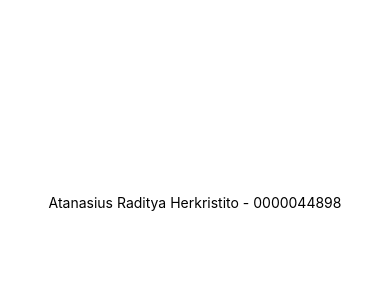
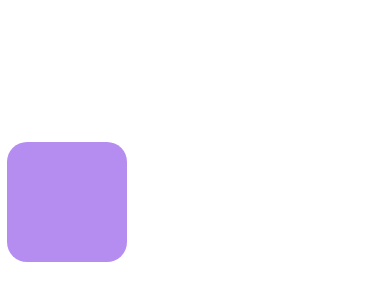
Before and after one commit to BANGATA/cross-platform, a React Native app: screen / in a window 390 px wide. Shown: the part 220-520 px from the top of the page. Built offline with nearby package versions, Linux system fonts and the light colour scheme.

Commit message:
feat: animation

```diff
--- a/App.js
+++ b/App.js
@@ -1,18 +1,46 @@
-import { StyleSheet, View, Text } from "react-native";
+import React from "react";
+import { StyleSheet, View } from "react-native";
+import Animated, {
+  useSharedValue,
+  useAnimatedStyle,
+  withTiming,
+  withRepeat,
+} from "react-native-reanimated";
 
 export default function App() {
+  const offset = useSharedValue(200);
+
+  const animatedStyles = useAnimatedStyle(() => ({
+    transform: [{ translateX: offset.value }],
+  }));
+
+  React.useEffect(() => {
+    offset.value = withRepeat(
+      // highlight-next-line
+      withTiming(-offset.value, { duration: 1500 }),
+      -1,
+      true
+    );
+  }, []);
+
   return (
     <View style={styles.container}>
-      <Text>Atanasius Raditya Herkristito - 0000044898</Text>
+      <Animated.View style={[styles.box, animatedStyles]} />
     </View>
   );
 }
 
 const styles = StyleSheet.create({
   container: {
-    backgroundColor: "#fff",
+    flex: 1,
     alignItems: "center",
     justifyContent: "center",
-    flex: 1,
+    height: "100%",
+  },
+  box: {
+    height: 120,
+    width: 120,
+    backgroundColor: "#b58df1",
+    borderRadius: 20,
   },
 });
--- a/babel.config.js
+++ b/babel.config.js
@@ -1,6 +1,10 @@
-module.exports = function(api) {
+module.exports = function (api) {
   api.cache(true);
   return {
-    presets: ['babel-preset-expo'],
+    presets: ["babel-preset-expo"],
+    plugins: [
+      "react-native-reanimated/plugin",
+      "@babel/plugin-proposal-export-namespace-from",
+    ],
   };
 };
```
Also changed, not shown: package.json (+6 -2 lines), 1 other file (tests, documents, lock files or other folders).
